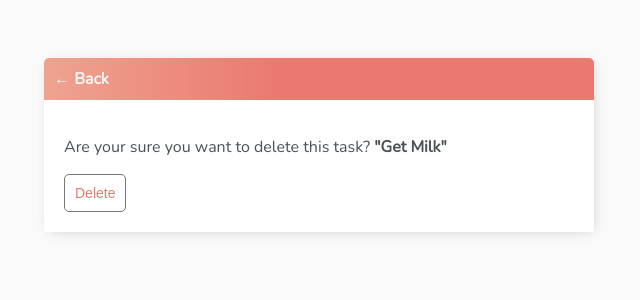
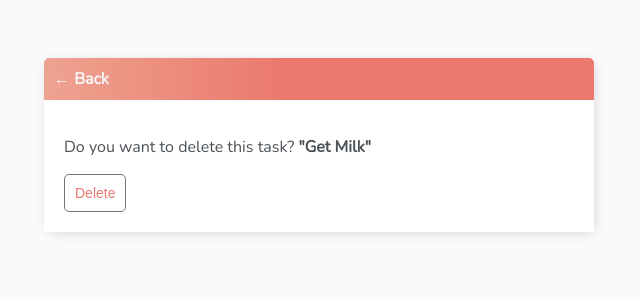
Before and after one commit to piyush143-code/To-Do, a Django app: page /task-delete/1/ in a window 1280 px wide. Shown: the top 300 px of the page, without its empty margins (321-961 px from the left). Run offline with Django 4.2, Linux system fonts and the light colour scheme; a user stored in the database is signed in; data comes from the database, SQL or seed files in the repository.

Commit message:
Update task_confirm_delete.html

```diff
--- a/base/templates/base/task_confirm_delete.html
+++ b/base/templates/base/task_confirm_delete.html
@@ -8,7 +8,7 @@
 <div class="card-body">
     <form method="POST">
         {% csrf_token %}
-        <p>Are your sure you want to delete this task? <b>"{{task}}"</b> </p>
+        <p>Do you want to delete this task? <b>"{{task}}"</b> </p>
         <input class="button" type="submit" value="Delete" />
     </form>
 </div>
```
